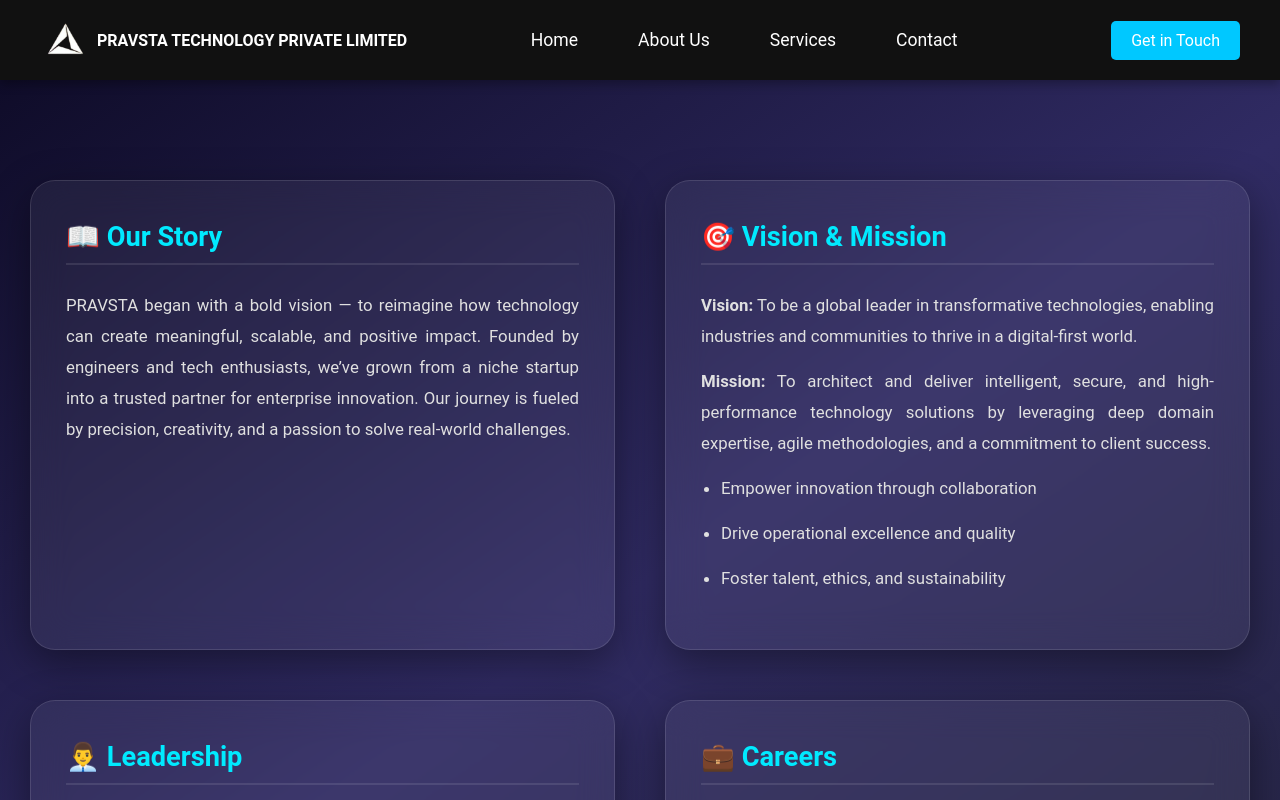
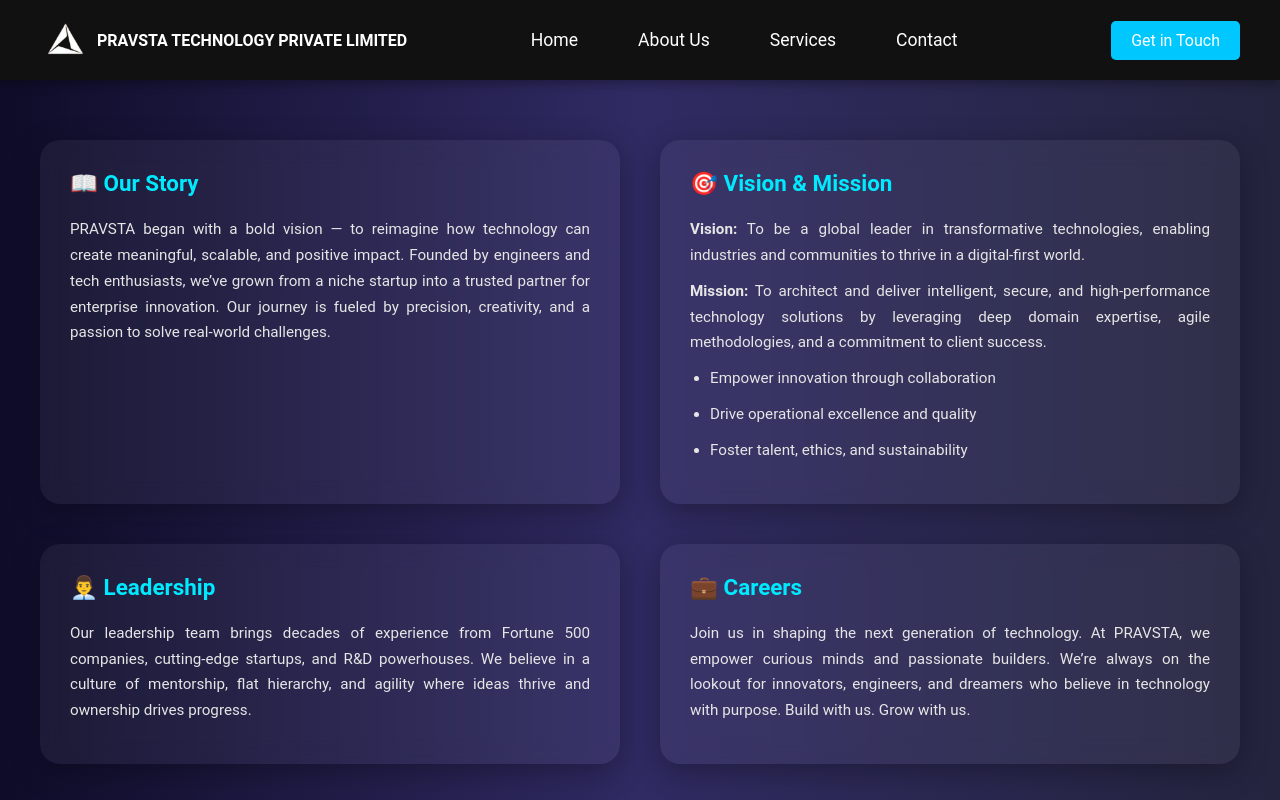
Before and after one commit to vinayaknaganuri7/pravsta, a React (Create React App) app: page /about in a window 1280 px wide. Shown: the top 800 px of the page. Built offline with nearby package versions, Linux system fonts and the light colour scheme.

Commit message:
Initial commit - added Footer address  project files

```diff
--- a/src/pages/About.css
+++ b/src/pages/About.css
@@ -1,68 +1,56 @@
 .about-wrapper {
-  background: linear-gradient(145deg, #0f0c29, #302b63, #24243e);
-  color: #ffffff;
-  padding: 100px 30px;
+  background: linear-gradient(to right, #0f0c29, #302b63, #24243e);
+  color: #fff;
+  padding: 60px 20px 100px;
   font-family: 'Segoe UI', sans-serif;
 }
 
 .about-grid {
   display: grid;
-  grid-template-columns: repeat(auto-fit, minmax(380px, 1fr));
-  gap: 50px;
-  max-width: 1280px;
+  grid-template-columns: repeat(2, 1fr); /* 2 cards per row */
+  gap: 40px;
+  max-width: 1200px;
   margin: 0 auto;
 }
 
 .about-card {
-  background: rgba(255, 255, 255, 0.06);
-  border-radius: 25px;
-  padding: 40px 35px;
-  backdrop-filter: blur(18px);
-  -webkit-backdrop-filter: blur(18px);
-  box-shadow: 0 12px 40px rgba(0, 0, 0, 0.4);
-  transition: all 0.3s ease-in-out;
-  border: 1px solid rgba(255, 255, 255, 0.12);
-  transform-style: preserve-3d;
-  perspective: 1000px;
+  background: rgba(255, 255, 255, 0.05);
+  border-radius: 20px;
+  padding: 30px;
+  backdrop-filter: blur(12px);
+  box-shadow: 0 8px 30px rgba(0, 0, 0, 0.3);
+  transition: transform 0.3s ease;
 }
 
 .about-card:hover {
-  transform: translateY(-10px) scale(1.02);
-  box-shadow: 0 18px 55px rgba(0, 0, 0, 0.5);
+  transform: translateY(-5px);
 }
 
 .about-card h2 {
   color: #00eaff;
-  margin-bottom: 25px;
-  font-size: 1.7rem;
-  font-weight: 600;
-  border-bottom: 2px solid rgba(255, 255, 255, 0.1);
-  padding-bottom: 10px;
+  margin-bottom: 20px;
+  font-size: 1.4rem;
 }
 
 .about-card p,
 .about-card li {
-  font-size: 1.05rem;
-  line-height: 1.85;
-  color: #e0e0e0;
+  font-size: 0.95rem;
+  line-height: 1.7;
+  color: #e6e6e6;
   text-align: justify;
   text-justify: inter-word;
-  margin-bottom: 14px;
+  margin-bottom: 10px;
 }
 
 .about-card ul {
   list-style-type: disc;
-  padding-left: 20px;
-  margin-top: 10px;
+  margin-left: 20px;
+  padding-left: 0;
 }
 
-/* Responsive design */
+/* Mobile responsive fallback */
 @media (max-width: 768px) {
-  .about-wrapper {
-    padding: 60px 20px;
-  }
-
-  .about-card {
-    padding: 30px 25px;
+  .about-grid {
+    grid-template-columns: 1fr;
   }
 }
```
